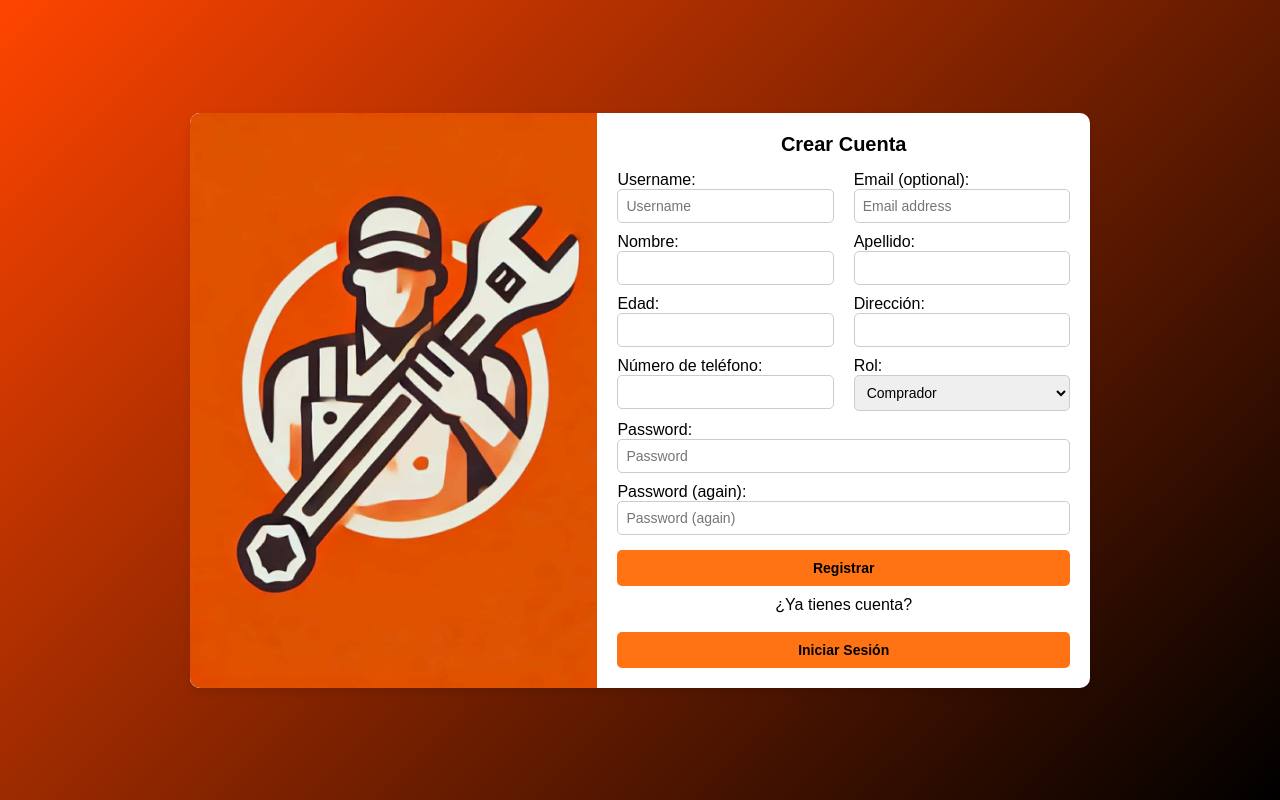
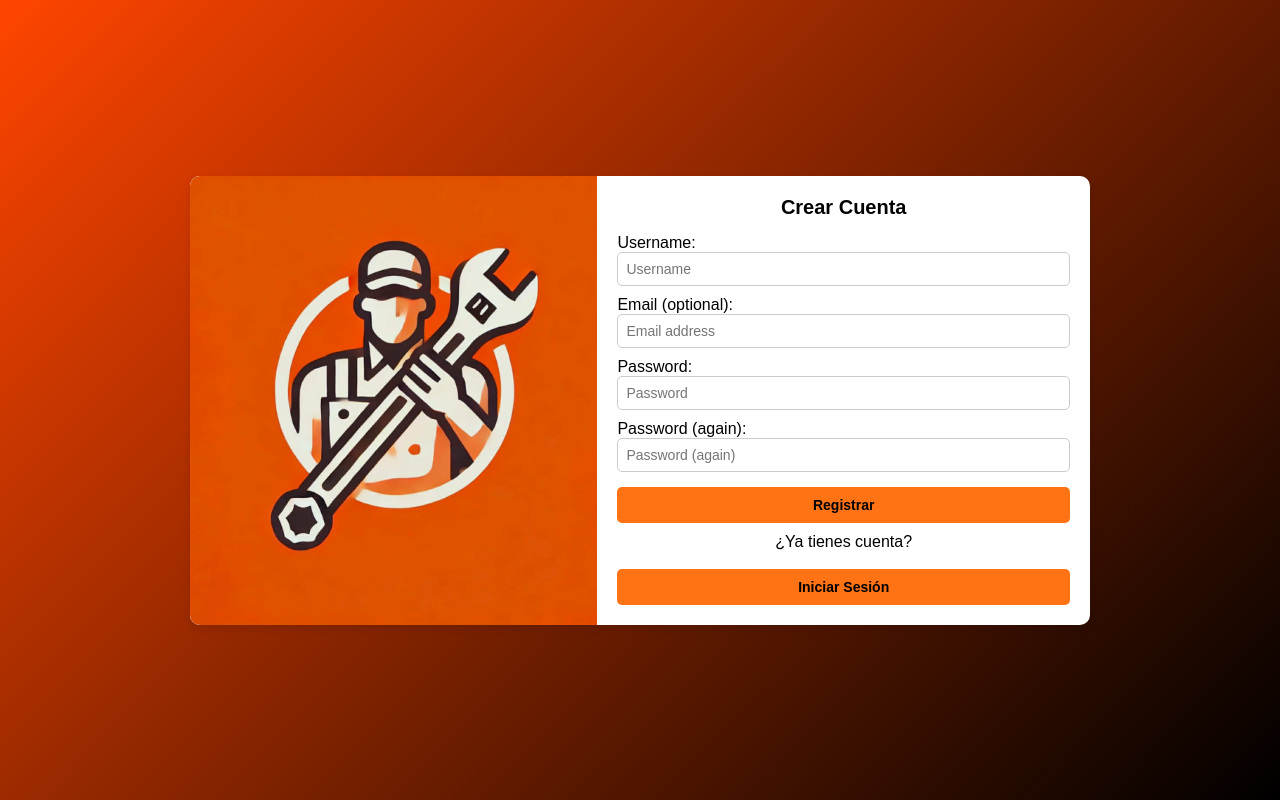
Before and after one commit to metodosformalesds/t3_mfds_2024, a Django app: page /accounts/signup/ in a window 1280 px wide. Run offline with Django 4.2, Linux system fonts and the light colour scheme.

Commit message:
Actualizacion simple de registro

```diff
--- a/yonkes/core/forms.py
+++ /dev/null
@@ -1,23 +0,0 @@
-from django import forms
-from allauth.account.forms import SignupForm
-from .models import CustomUser
-
-class CustomSignupForm(SignupForm):
-    first_name = forms.CharField(max_length=30, label="Nombre")
-    last_name = forms.CharField(max_length=30, label="Apellido")
-    age = forms.IntegerField(min_value=18, label="Edad")  # Validación de edad
-    address = forms.CharField(max_length=255, label="Dirección")
-    phone_number = forms.CharField(max_length=15, label="Número de teléfono")
-    role = forms.ChoiceField(choices=CustomUser.ROLE_CHOICES, label="Rol")
-
-    def save(self, request):
-        user = super(CustomSignupForm, self).save(request)
-        user.first_name = self.cleaned_data.get('first_name')
-        user.last_name = self.cleaned_data.get('last_name')
-        user.age = self.cleaned_data.get('age')
-        user.address = self.cleaned_data.get('address')
-        user.phone_number = self.cleaned_data.get('phone_number')
-        user.role = self.cleaned_data.get('role')
-        user.is_profile_complete = True
-        user.save()
-        return user
--- a/yonkes/templates/account/signup.html
+++ b/yonkes/templates/account/signup.html
@@ -25,47 +25,16 @@
                 <!-- Asegúrate de tener la URL de acción correcta para el formulario -->
                 <form method="post" action="{% url 'account_signup' %}">
                     {% csrf_token %}
-                    <!-- Contenedor de dos columnas -->
-                    <div class="form-columns">
-                        <div class="column">
+
+                    <!-- Campos básicos del formulario -->
                     <div class="input-box">
                         {{ form.username.label_tag }}<br>
                         {{ form.username }}
                     </div>
                     <div class="input-box">
-                                {{ form.first_name.label_tag }}<br>
-                                {{ form.first_name }}
-                            </div>
-                            <div class="input-box">
-                                {{ form.age.label_tag }}<br>
-                                {{ form.age }}
-                            </div>
-                            <div class="input-box">
-                                {{ form.phone_number.label_tag }}<br>
-                                {{ form.phone_number }}
-                            </div>
-                        </div>
-                        <div class="column">
-                            <div class="input-box">
                         {{ form.email.label_tag }}<br>
                         {{ form.email }}
                     </div>
-                            <div class="input-box">
-                                {{ form.last_name.label_tag }}<br>
-                                {{ form.last_name }}
-                            </div>
-                            <div class="input-box">
-                                {{ form.address.label_tag }}<br>
-                                {{ form.address }}
-                            </div>
-                            <div class="input-box">
-                                {{ form.role.label_tag }}<br>
-                                {{ form.role }}
-                            </div>
-                        </div>
-                    </div>
-
-                    <!-- Campos de Contraseña -->
                     <div class="input-box">
                         {{ form.password1.label_tag }}<br>
                         {{ form.password1 }}
--- a/yonkes/yonkes/settings.py
+++ b/yonkes/yonkes/settings.py
@@ -72,7 +72,7 @@ CRISPY_TEMPLATE_PACK = 'bootstrap4'
 # Configuración del modelo de usuario personalizado
 AUTH_USER_MODEL = 'core.CustomUser'
 
-ACCOUNT_FORMS = {'signup': 'core.forms.CustomSignupForm'}
+ACCOUNT_FORMS = {'signup': 'allauth.account.forms.SignupForm'}
 
 LANGUAGE_CODE = 'es-eu'
 
```
Also changed, not shown: yonkes/db.sqlite3. Lines whose indentation alone changed are shown as unchanged.
